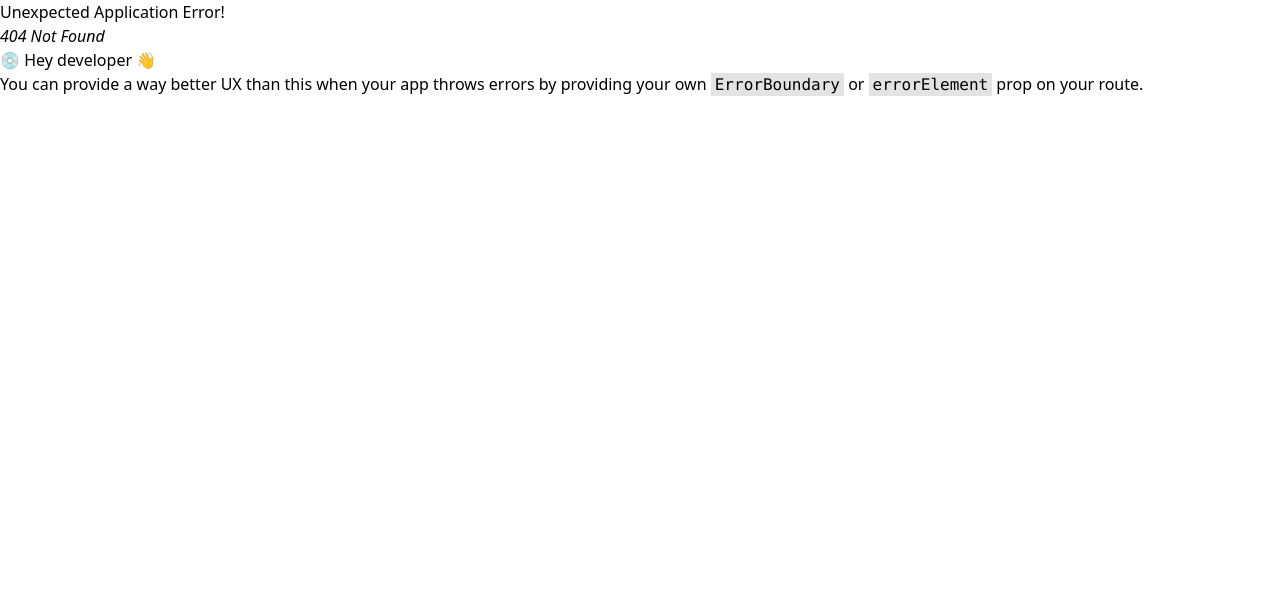
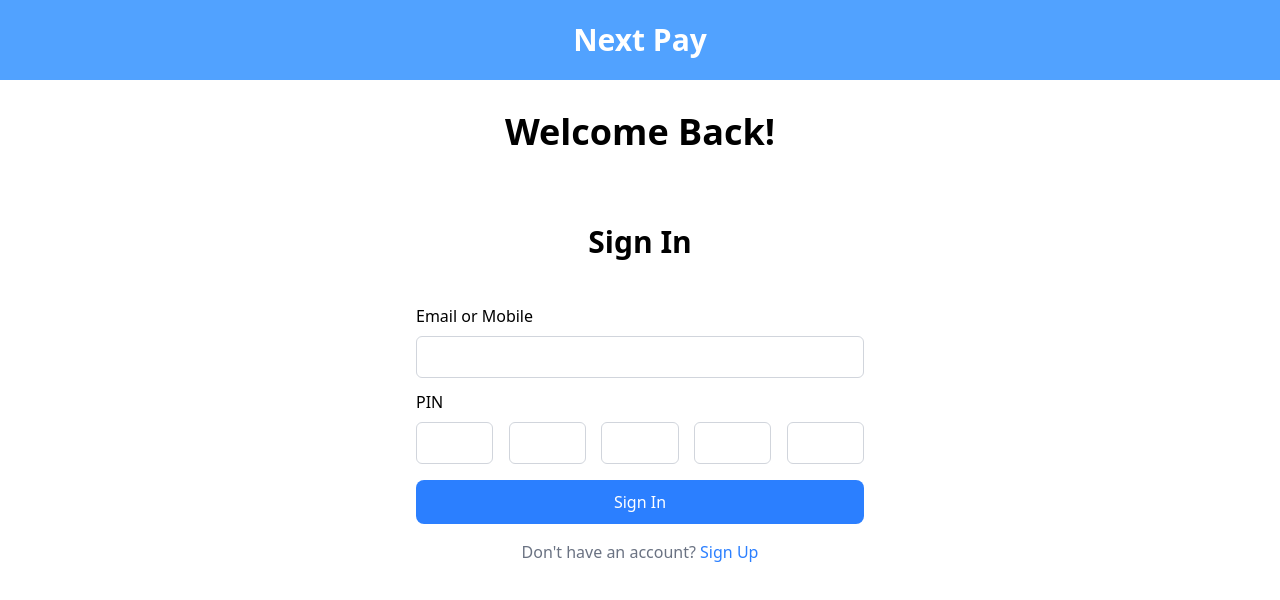
Before and after one commit to imnazirul/next-pay-client, a React (Vite) app: page /sign_in in a window 1280 px wide. Before the commit this address had no page. Shown: the top 600 px of the page. Built offline with nearby package versions, Linux system fonts and the light colour scheme.

Commit message:
implement SignIn page with email and PIN input; add loading state and navigation to SignUp

```diff
--- a/src/Pages/Auth/SignIn.jsx
+++ b/src/Pages/Auth/SignIn.jsx
@@ -1,9 +1,57 @@
+import Button from "../../components/Button";
+import Input from "../../components/Input";
+import PinInput from "../../components/PinInput";
+import { useState } from "react";
+import { Link } from "react-router";
 
 const SignIn = () => {
+     const [userData, setUserData] = useState({
+        identifier: "",
+      });
+      const [pin, setPin] = useState();
+      const [isLoading, setIsLoading] = useState(false)
+
+      const handleSubmit = async (e) => {
+        e.preventDefault();
+        console.log(userData);
+        console.log(pin);
+        setIsLoading(true)
+        setTimeout(() => {
+          setIsLoading(false)
+        }, 2000);
+      };
     return (
-        <div>
-            hello world
-        </div>
+        <div className="flex flex-col items-center h-[100vh]">
+        <h1 className=" text-4xl text-center font-semibold h-12 my-8 ">Welcome Back!</h1>
+        <h1 className=" text-3xl text-center font-semibold h-12 my-8 ">Sign In</h1>
+        <form onSubmit={handleSubmit} className="max-w-md min-w-md space-y-3">
+          <div className="flex flex-col gap-2">
+            <label className="">Email or Mobile</label>
+            <Input
+              value={userData.email}
+              onChange={(e) => {
+                setUserData((prev) => ({
+                  ...prev,
+                  email: e.target.value,
+                }));
+              }}
+              type="text"
+              placeholder=""
+              required={true}
+            />
+          </div>
+          <div className="flex flex-col gap-2">
+            <label className="text-">PIN</label>
+            <div className="flex-1">
+              <PinInput setValue={setPin} value={pin} />
+            </div>
+          </div>
+          <Button className="mt-4" type="submit" isLoading={isLoading}>
+            Sign In
+          </Button>
+        </form>
+        <p className="text-gray-500 mt-4">Don&#39;t have an account? <Link to="/sign_up" className="text-blue-500 hover:underline">Sign Up</Link></p>
+      </div>
     );
 };
 
--- a/src/Pages/Auth/SignUp.jsx
+++ b/src/Pages/Auth/SignUp.jsx
@@ -5,6 +5,7 @@ import PhoneInput from "react-phone-input-2";
 import { useState } from "react";
 import PinInput from "../../components/PinInput";
 import Button from "../../components/Button";
+import { Link } from "react-router";
 
 const SignUp = () => {
   const [userData, setUserData] = useState({
@@ -31,7 +32,7 @@ const SignUp = () => {
   return (
     <div className="flex flex-col items-center h-[100vh]">
       <h1 className=" text-4xl text-center font-semibold h-12 my-4">Sign Up</h1>
-      <form onSubmit={handleSubmit} className="max-w-lg min-w-md space-y-3">
+      <form onSubmit={handleSubmit} className="max-w-md min-w-md space-y-3">
         <div className="flex flex-col gap-2">
           <label className="">Name</label>
           <Input
@@ -137,6 +138,7 @@ const SignUp = () => {
           Submit
         </Button>
       </form>
+      <p className="text-gray-500 mt-4">Already have an account? <Link className="text-blue-500 hover:underline" to="/sign_in">Sign In</Link></p>
     </div>
   );
 };
```
Also changed, not shown: src/Routes/routes.jsx (+13 -5 lines).
